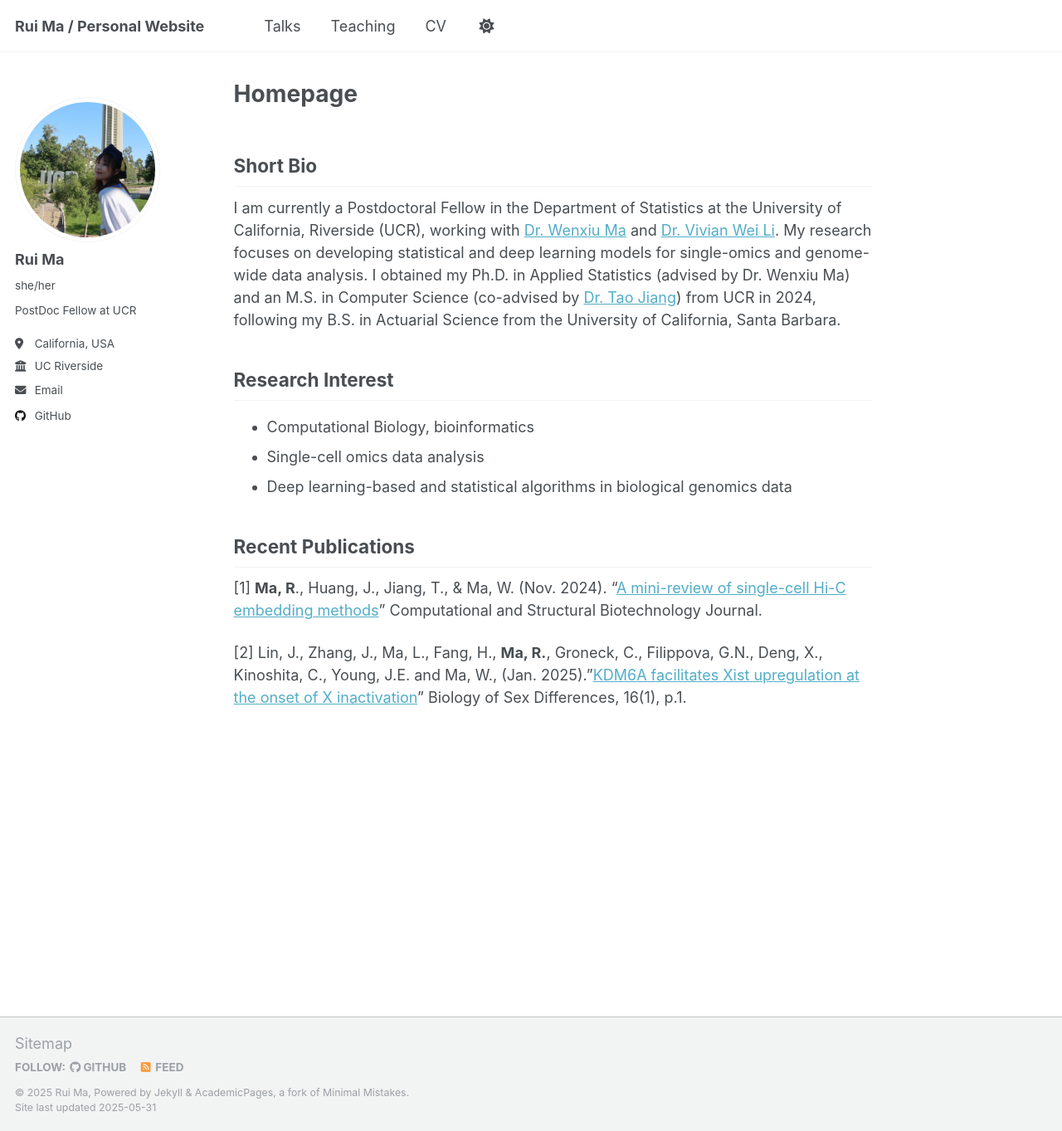
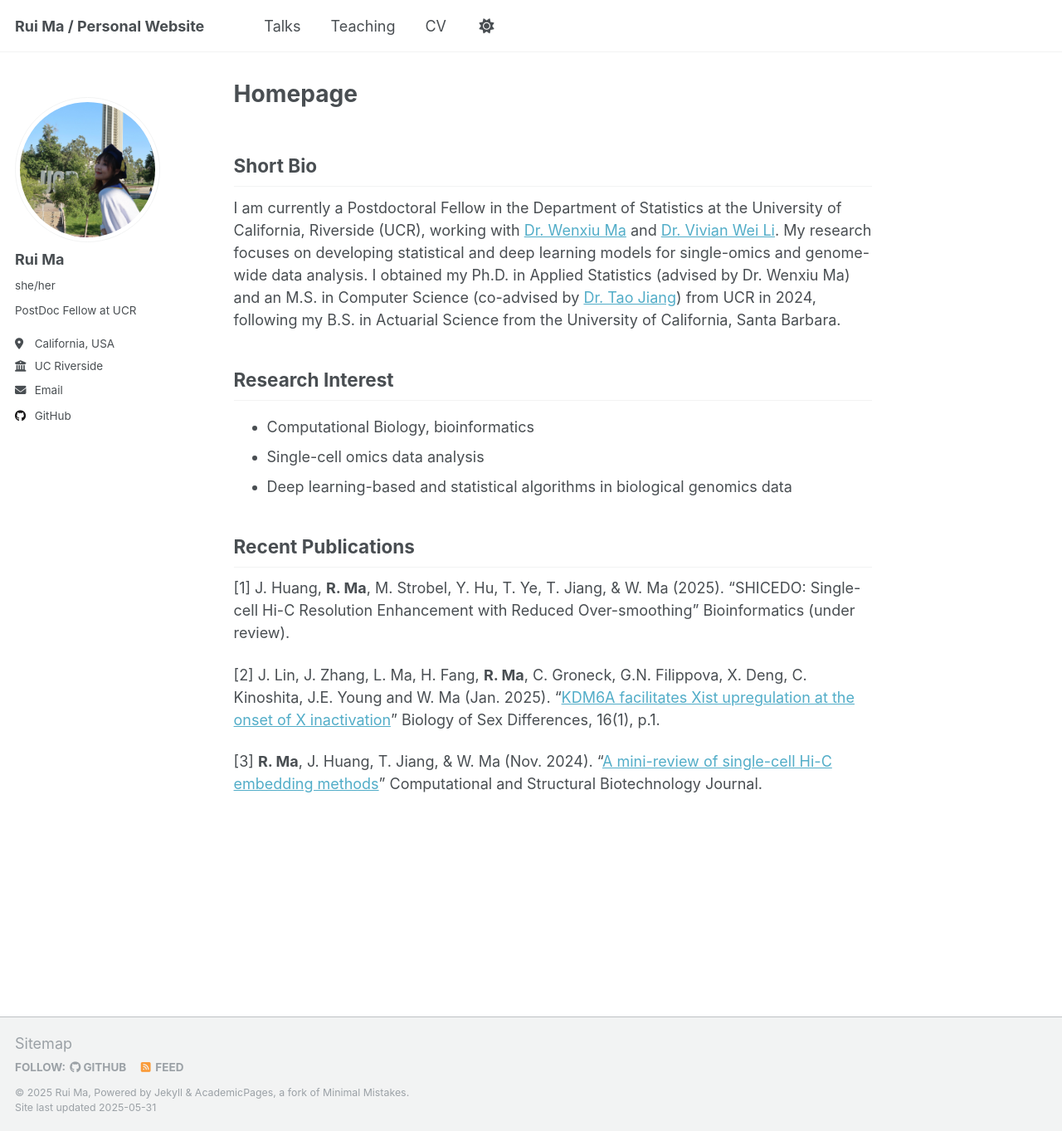
Before and after one commit to rma045/ruima, a Jekyll site: the page built from _pages/about.md, in a window 1280 px wide and 1363 px high. Shown: the whole window at 83% size. Built offline with Jekyll 4.4.1, drawn with Linux system fonts in a browser that asks for light colours.

Commit message:
Update about.md

```diff
--- a/_pages/about.md
+++ b/_pages/about.md
@@ -19,6 +19,9 @@ Research Interest
 
 Recent Publications
 ------
-[1] **Ma, R**., Huang, J., Jiang, T., & Ma, W. (Nov. 2024). "[A mini-review of single-cell Hi-C embedding methods](10.1016/j.csbj.2024.11.002)" Computational and Structural Biotechnology Journal.
 
-[2] Lin, J., Zhang, J., Ma, L., Fang, H., **Ma, R.**, Groneck, C., Filippova, G.N., Deng, X., Kinoshita, C., Young, J.E. and Ma, W., (Jan. 2025)."[KDM6A facilitates Xist upregulation at the onset of X inactivation](https://doi.org/10.1186/s13293-024-00683-3)"  Biology of Sex Differences, 16(1), p.1.
+[1] J. Huang, **R. Ma**, M. Strobel, Y. Hu, T. Ye, T. Jiang, & W. Ma (2025). "SHICEDO: Single-cell Hi-C Resolution Enhancement with Reduced Over-smoothing" Bioinformatics (under review).
+
+[2] J. Lin, J. Zhang, L. Ma, H. Fang, **R. Ma**, C. Groneck, G.N. Filippova, X. Deng, C. Kinoshita, J.E. Young and W. Ma (Jan. 2025). "[KDM6A facilitates Xist upregulation at the onset of X inactivation](https://doi.org/10.1186/s13293-024-00683-3)"  Biology of Sex Differences, 16(1), p.1.
+
+[3] **R. Ma**, J. Huang, T. Jiang, & W. Ma (Nov. 2024). "[A mini-review of single-cell Hi-C embedding methods](10.1016/j.csbj.2024.11.002)" Computational and Structural Biotechnology Journal.
```
